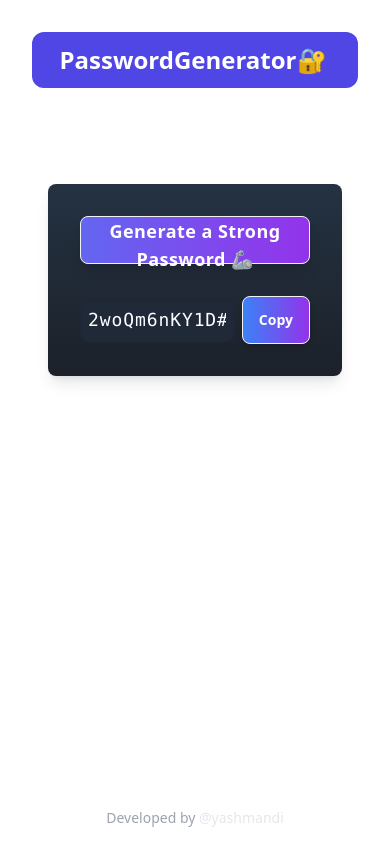
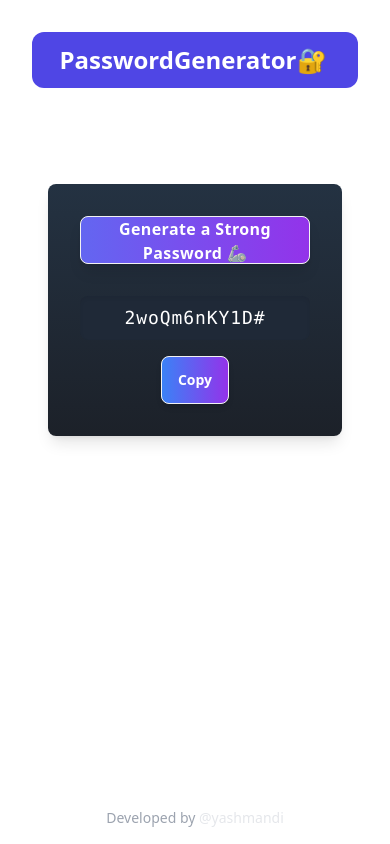
Before and after one commit to yashmandi/password-gen, a React (Vite) app: page / in a window 390 px wide. Both pictures are taken after a click on the button "Generate a Strong Password 🦾". Built offline with nearby package versions, Linux system fonts and the light colour scheme.

Commit message:
home page responsive

```diff
--- a/src/components/PasswordGeneratorBox.jsx
+++ b/src/components/PasswordGeneratorBox.jsx
@@ -23,26 +23,28 @@ const PasswordGeneratorBox = () => {
 
   return (
     <div className="flex items-center justify-center mt-24 px-4">
-      <div className="w-full max-w-md p-8  border-gray-800 shadow-lg flex flex-col items-center rounded-lg bg-gradient-to-b from-[#243242] to-[#1c2129]">
+      <div className="w-full max-w-md p-8 border-gray-800 shadow-lg flex flex-col items-center rounded-lg bg-gradient-to-b from-[#243242] to-[#1c2129]">
         <button
-          className="btn bg-gradient-to-r from-indigo-500 to-purple-600 hover:from-indigo-600 hover:to-purple-700 py- px- rounded-lg text-white text-lg w-full font-semibold tracking-wide shadow-lg transform transition-transform duration-300 hover:scale-[1.02] hover:shadow-2xl"
+          className="btn bg-gradient-to-r from-indigo-500 to-purple-600 hover:from-indigo-600 hover:to-purple-700 px-4 rounded-lg text-white text-base sm:text-lg w-full font-semibold tracking-wide shadow-lg transform transition-transform duration-300 hover:scale-[1.02] hover:shadow-2xl"
           onClick={generatePassword}
         >
           Generate a Strong Password 🦾
         </button>
+
         {password && (
-          <div className="flex flex-row justify-between items-center mt-8 w-full">
+          <div className="flex flex-col sm:flex-row justify-between items-center mt-8 w-full">
             <input
               type="text"
               value={password}
               readOnly
-              className="p-2 rounded-lg bg-gray-800 w-72 text-white w-full mr-2 text-center font-mono text-lg tracking-wider shadow-inner"
+              className="p-2 rounded-lg bg-gray-800 text-white w-full sm:w-72 mb-4 sm:mb-0 sm:mr-2 text-center font-mono text-lg tracking-wider shadow-inner"
             />
             <button
-              className={`btn py-3 px-4 rounded-lg font-semibold shadow-md transform transition-all duration-300 ${copied
-                ? "bg-gradient-to-r from-indigo-500 to-purple-600 hover:from-indigo-600 hover:to-purple-700 text-white scale-100 hover:scale-[1.02]"
-                : "bg-gradient-to-r from-blue-500 to-purple-600 hover:from-blue-600 hover:to-purple-700 text-white scale-100 hover:scale-[1.02]"
-                }`}
+              className={`btn py-3 px-4 rounded-lg font-semibold shadow-md transform transition-all duration-300 ${
+                copied
+                  ? "bg-gradient-to-r from-indigo-500 to-purple-600 hover:from-indigo-600 hover:to-purple-700 text-white scale-100 hover:scale-[1.02]"
+                  : "bg-gradient-to-r from-blue-500 to-purple-600 hover:from-blue-600 hover:to-purple-700 text-white scale-100 hover:scale-[1.02]"
+              }`}
               onClick={copyToClipboard}
             >
               {copied ? "Copied!" : "Copy"}
```
